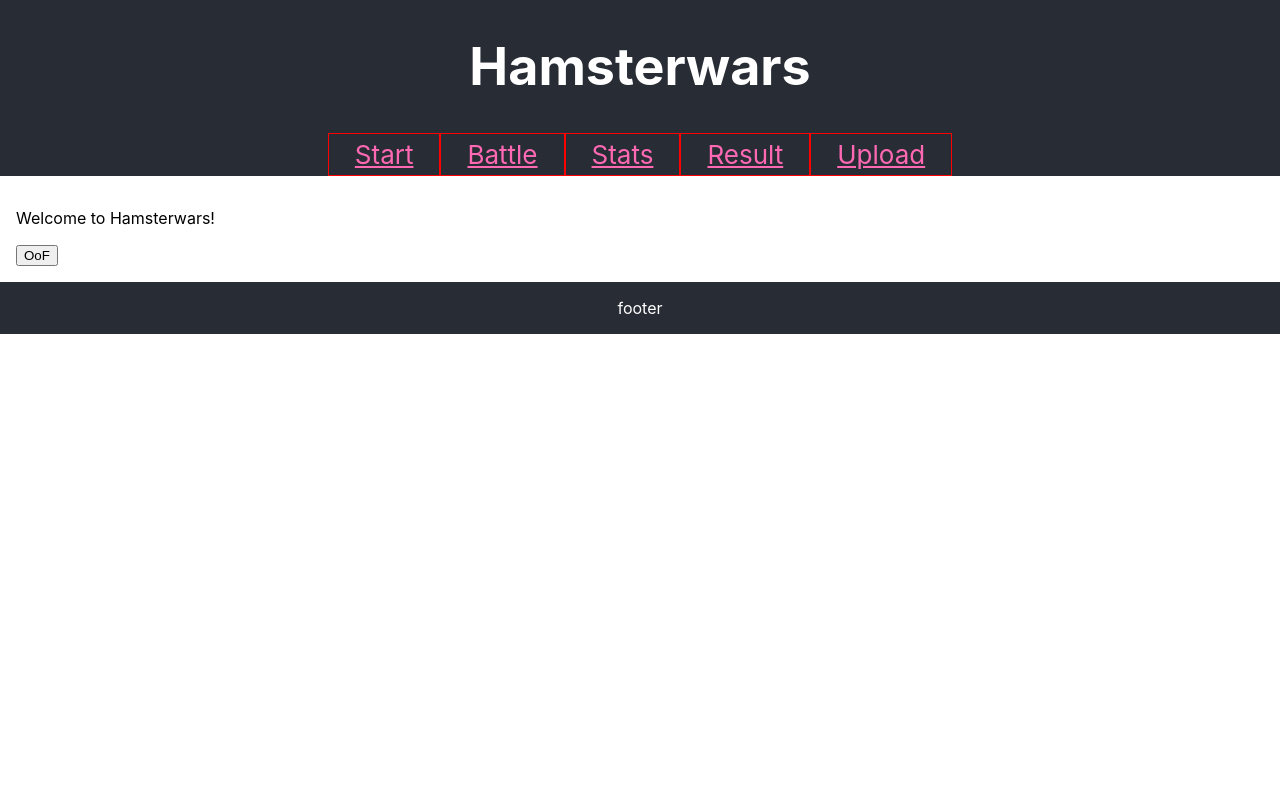
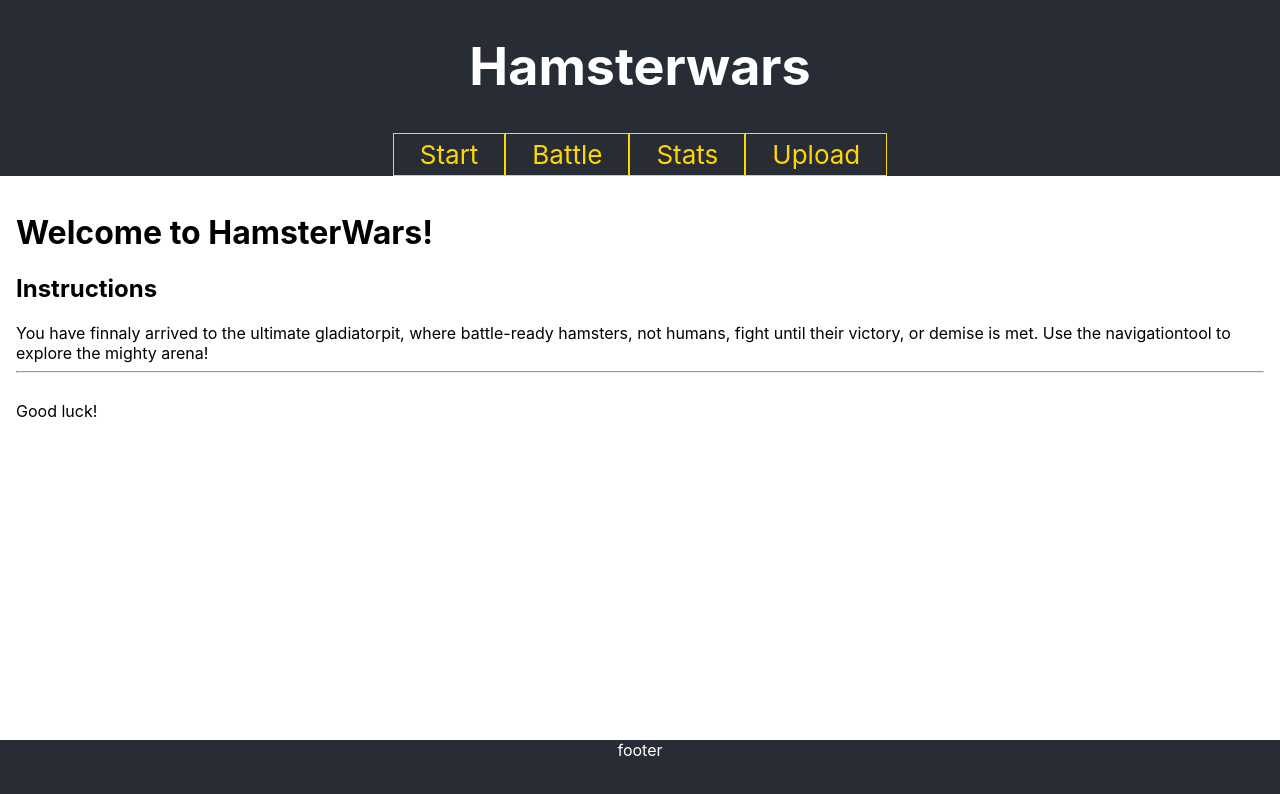
Before and after one commit to iths-jonathan-engman/react-hamster-jonathan, a React (Create React App) app: page / in a window 1280 px wide. Shown: the top 794 px of the page. Built offline with nearby package versions, Linux system fonts and the light colour scheme.

Commit message:
Big update once again. Currently not working as intended.

```diff
--- a/src/App.css
+++ b/src/App.css
@@ -16,7 +16,10 @@ footer {
     background-color: #282c34;
     text-align: center;
     color: white;
-    padding: 1em;
+    position: absolute;
+    bottom: 0;
+    width: 100vw;
+    height: 60px;
 }
 
 header nav {
@@ -25,10 +28,11 @@ header nav {
 }
 
 header nav a {
-    color: hotpink;
+    color: gold;
     padding: 0.2em 1em;
-    border: 1px solid red;
+    border: 0.1px solid gold;
     flex: 1 1 auto;
+    text-decoration: none;
 }
 
 header nav a:hover {
--- a/src/App.js
+++ b/src/App.js
@@ -20,7 +20,6 @@ function App() {
 
                     <NavLink to="/battle" activeClassName="active"> Battle </NavLink>
                     <NavLink to="/stats" activeClassName="active"> Stats </NavLink>
-                    <NavLink to="/matchup" activeClassName="active"> Result </NavLink>
                     <NavLink to="/upload" activeClassName="active"> Upload </NavLink>
                 </nav>
             </header>
@@ -28,6 +27,8 @@ function App() {
             <Switch>
 
                 <Route path="/battle"> <Battle /> </Route>
+                <Route path="/battle/:id1/:id2"> <Battle /> </Route>
+                <Route path="/matchup/:id1/:id2"> <Upload /> </Route>
                 <Route path='/stats'> <Stats /> </Route>
                 <Route path="/upload"> <Upload /> </Route>
 
--- a/src/components/Battle.jsx
+++ b/src/components/Battle.jsx
@@ -1,23 +1,75 @@
-import React from 'react';
+import React, { useState, useEffect } from 'react';
 
-const Battle = () => (
-    <div>
-        <p> Welcome to Hamsterwars! </p>
-        <button> OoF </button>
-    </div>
-);
+const Battle = () => {
+    const [hamster1, setHamster1] = useState(null);
+    const [hamster2, setHamster2] = useState(null);
 
-// för att hämta data använder vi till exempel FETCH
-async function getHamster() {
-    try {
-        const response = await fetch('/api/hamsters/random');
-        const data = await response.json();
-        // spara datan i en eller flera state-variabler
-        return data;
-    } catch(error) {
-        // console.log information om felet
-        // hantera användarvänligt
-    }
-}
+    useEffect(() => {
+        async function getHamster() {
+
+            const response1 = await fetch('/api/hamsters/random');
+            const hamster1 = await response1.json();
+
+            const response2 = await fetch('/api/hamsters/random');
+            const hamster2 = await response2.json();
+            // data should contain { total }
+            setHamster1(hamster1);
+            setHamster2(hamster2);
+
+            console.log(hamster1);
+            console.log(hamster2);
+        }
+        getHamster();
+
+    }, []);
+
+    return (
+        <div>
+            <h2> Statistik </h2>
+            { hamster1 || hamster2 === null
+            ? <p> No data (yet) </p>
+            : (
+                <div>
+                    <p> something: { hamster1 }</p>
+                </div>
+            )
+            }
+            </div>
+    )};
+
+// const Battle = () => {
+
+//     const [hamster1, setHamster1] = useState(null);
+//     const [hamster2, setHamster2] = useState(null);
+
+
+//     useEffect(() => {
+
+//         async function getHamster() {
+//             try {
+//                 const response1 = await fetch('/api/hamsters/random');
+//                 const hamster1 = await response1.json();
+
+//                 const response2 = await fetch('/api/hamsters/random');
+//                 const hamster2 = await response2.json();
+//                 // spara datan i en eller flera state-variabler
+//                 // return data;
+//                 setHamster1(hamster1);
+//                 setHamster2(hamster2);
+//             } catch(error) {
+//                 // console.log information om felet
+//                 // hantera användarvänligt
+//             }
+//             getHamster()
+//         }
+//     }, []);
+//     // för att hämta data använder vi till exempel FETCH
+
+//     return (
+//         <div>
+//         <p> Welcome to Hamsterwars! </p>
+//         <button> OoF </button>
+//     </div>
+// )};
 
 export default Battle;
--- a/src/components/Start.jsx
+++ b/src/components/Start.jsx
@@ -2,8 +2,16 @@ import React from 'react';
 
 const Start = () => (
     <div>
-        <p> Welcome to Hamsterwars! </p>
-        <button> OoF </button>
+        <h1> Welcome to HamsterWars! </h1>
+
+        <h2> Instructions </h2>
+
+        <p> You have finnaly arrived to the ultimate gladiatorpit, where battle-ready hamsters, not humans, fight until their victory, or demise is met.
+            Use the navigationtool to explore the mighty arena!
+            <hr />
+            <br />
+            Good luck!
+        </p>
     </div>
 );
 
--- a/src/components/Stats.jsx
+++ b/src/components/Stats.jsx
@@ -8,9 +8,11 @@ const Stats = () => {
             const response = await fetch('/api/stats');
             const data = await response.json();
             // data should contain { total }
-            setStats(data);
+            setStats(data.stats);
+            console.log(data)
         }
         getStatistics();
+
     }, []);
 
     return (
@@ -20,12 +22,11 @@ const Stats = () => {
             ? <p> No data (yet) </p>
             : (
                 <div>
-                    <p> Number of games: { stats.wins }</p>
+                    <p> Number of games: { stats }</p>
                 </div>
             )
             }
-
-        </div>
+            </div>
     )};
 
 export default Stats;
--- a/src/components/Upload.jsx
+++ b/src/components/Upload.jsx
@@ -1,10 +1,32 @@
-import React from 'react';
+import React, { useState, useEffect } from 'react';
 
-const Upload = () => (
-    <div>
-        <p> Welcome to Hamsterwars! </p>
-        <button> OoF </button>
-    </div>
-);
+const Upload = () => {
+    const [] = useState(null);
+
+    useEffect(() => {
+        async function get() {
+            const response = await fetch('/api/');
+            const data = await response.json();
+
+            setStats();
+            console.log()
+        }
+        get();
+
+    }, []);
+
+    return (
+        <div>
+            <h2> Statistik </h2>
+            { stats === null
+            ? <p> No data (yet) </p>
+            : (
+                <div>
+                    <p> Number of games: { stats }</p>
+                </div>
+            )
+            }
+            </div>
+    )};
 
 export default Upload;
```
Also changed, not shown: 19 other files (tests, documents, lock files or other folders).
